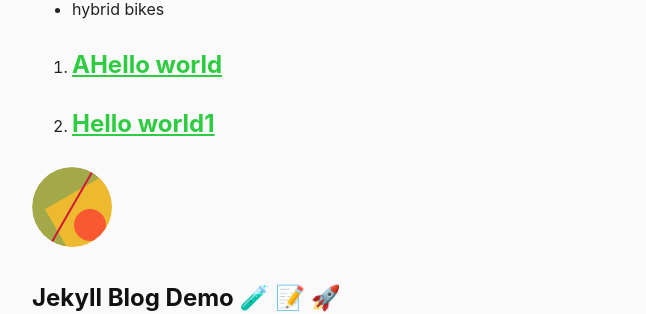
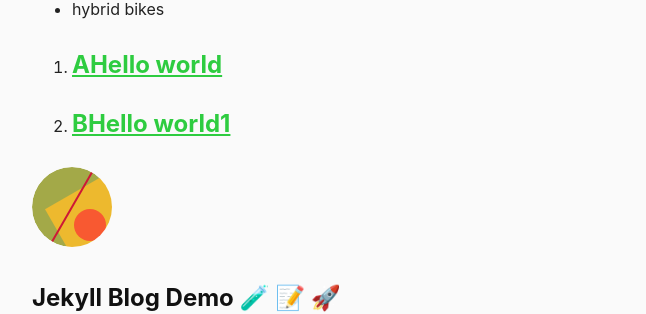
Before and after one commit to werktat/bruno, a Jekyll site: the page built from index.md, in a window 1280 px wide and 900 px high, scrolled down 516 px. Shown: the part 151-465 px from the top of the window, without its empty margins (308-954 px from the left). Built offline with Jekyll 4.4.1, drawn with Linux system fonts in a browser that asks for light colours.

Commit message:
Update b.md

```diff
--- a/_chapters/b.md
+++ b/_chapters/b.md
@@ -1,6 +1,6 @@
 ---
-title:  "Hello world1"
-date: 2018-06-05
+layout: home
+title:  "BHello world1"
 ---
 
 # B
```
